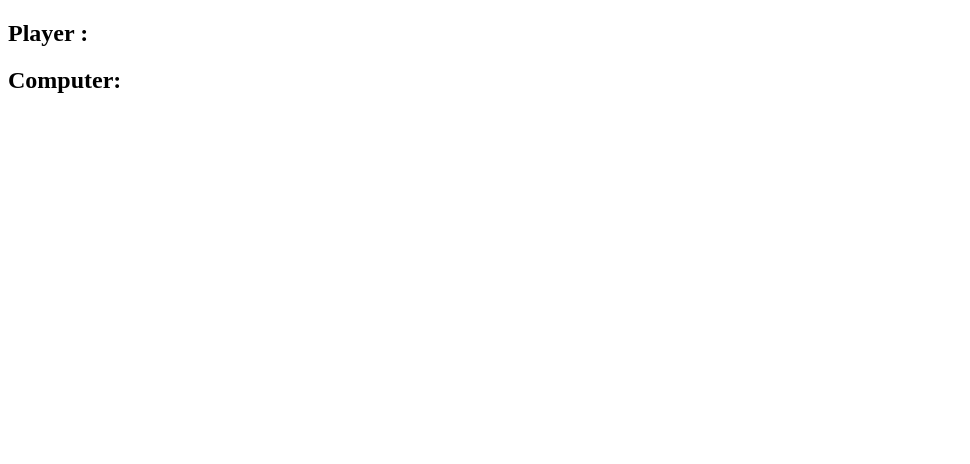
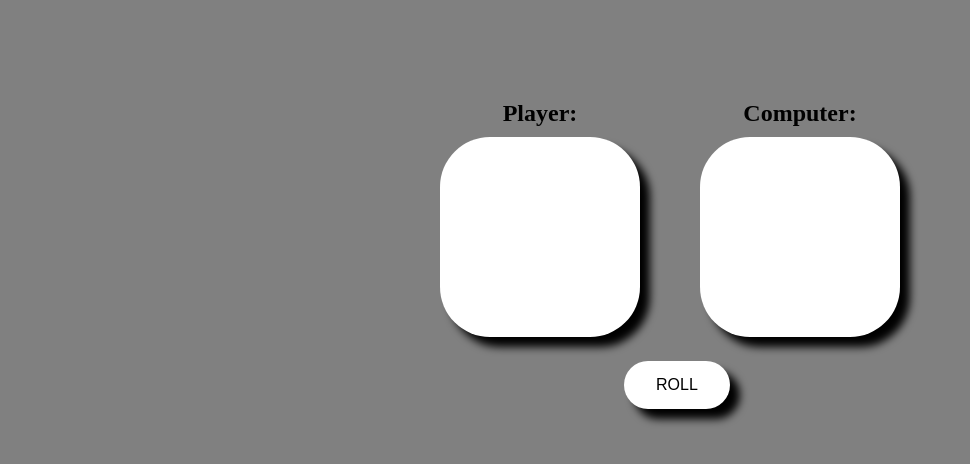
Before and after one commit to FRA2721/js-mail-dadi, a plain HTML site: page dice/index.html in a window 1280 px wide. Shown: the whole page, without its empty margins (0-970 px from the left). Drawn offline with Linux system fonts and the light colour scheme.

Commit message:
css formatting and js code

```diff
--- a/dice/css/style.css
+++ b/dice/css/style.css
@@ -0,0 +1,86 @@
+/* reset */
+* {
+    margin: 0;
+    padding: 0;
+    box-sizing: border-box;
+}
+
+/* h2-formatting */
+h2 {
+    margin-bottom: 10px;
+    text-align: center;
+}
+
+/* container */
+.container {
+    width: 2.5%;
+    max-width: 1200px;
+    margin: 0 auto;
+}
+
+/* body */
+body{
+    background-color: grey;
+}
+
+/* row */
+.row {
+    display: flex;
+    justify-content: center;
+    margin: 100px auto 20px;
+}
+
+/* card */
+.card{
+    margin-left: 60px;
+}
+
+/* dice */
+.dice {
+    display: flex;
+    justify-content: center;
+    align-items: center;
+    width: 200px;
+    height: 200px;
+    box-shadow: 10px 10px 8px;
+    border-radius: 50px;
+    font-size: 1.8rem;
+    transition-duration: 1.5s;
+    background-color: white;
+}
+
+#computer:hover{
+    transform: scale(.8);
+    background-color: black;
+    color: white;
+}
+
+#player:hover{
+    transform: scale(.8);
+    background-color: black;
+    color: white;
+}
+
+/* result */
+#result {
+    display: flex;
+    justify-content: center;
+    align-items: center;
+    margin-top: 1.5rem;
+    background-color: white;
+    border: none;
+    color: black;
+    padding: 15px 32px;
+    text-decoration: none;
+    font-size: 16px;
+    cursor: pointer;
+    transition-duration: 2s;
+    box-shadow: 10px 10px 8px;
+    border-radius: 30px;
+}
+
+#result:hover{
+    background-color: black;
+    color: white;
+    transform: scale(.8);
+}
--- a/dice/index.html
+++ b/dice/index.html
@@ -1,3 +1,7 @@
+<!-- programmer: Francesco Cimino -->
+<!-- project: dice game -->
+
+
 <!-- doctype -->
 <!DOCTYPE html>
 <!-- /doctype -->
@@ -32,7 +36,7 @@
         <div class="row">
 
             <div class="card">
-                <h2>Player :</h2>
+                <h2>Player:</h2>
                 <div id="player" class="dice"></div>
             </div>
 
@@ -42,7 +46,8 @@
             </div>
 
         </div>
-        <h2 id="result"></h2>
+
+        <button id="result">ROLL</button>
     </div>
     <!-- /container -->
 
--- a/dice/js/script.js
+++ b/dice/js/script.js
@@ -0,0 +1,28 @@
+// (input)-data
+const player = document.getElementById("player");
+const computer = document.getElementById("computer");
+const result = document.getElementById("result");
+
+//random-numbers-generator
+const playerRndNum = Math.floor(Math.random() * 6) + 1;
+const computerRndNum = Math.floor(Math.random() * 6) + 1;
+
+result.addEventListener("click",  function () {
+    // final-result
+    let result;
+
+    // conditions
+    if(playerRndNum > computerRndNum) {
+        result = "Player won!"
+    } else if (playerRndNum < computerRndNum) {
+        result = "Computer won!";
+    } else {
+        result = "Tie!"
+    };
+
+    //output-data
+    player.innerHTML = playerRndNum;
+    computer.innerHTML = computerRndNum;
+    result.innerHTML = result;
+    alert(result);
+});
```
